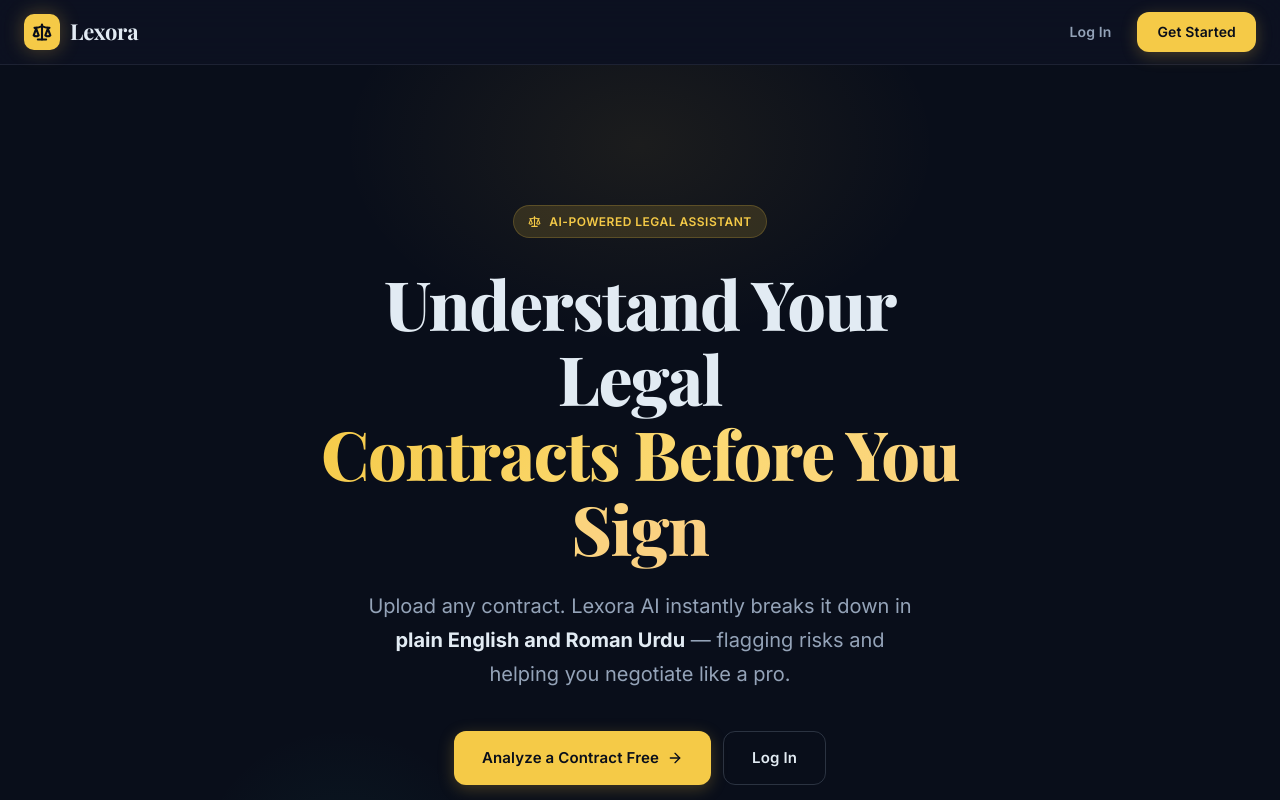
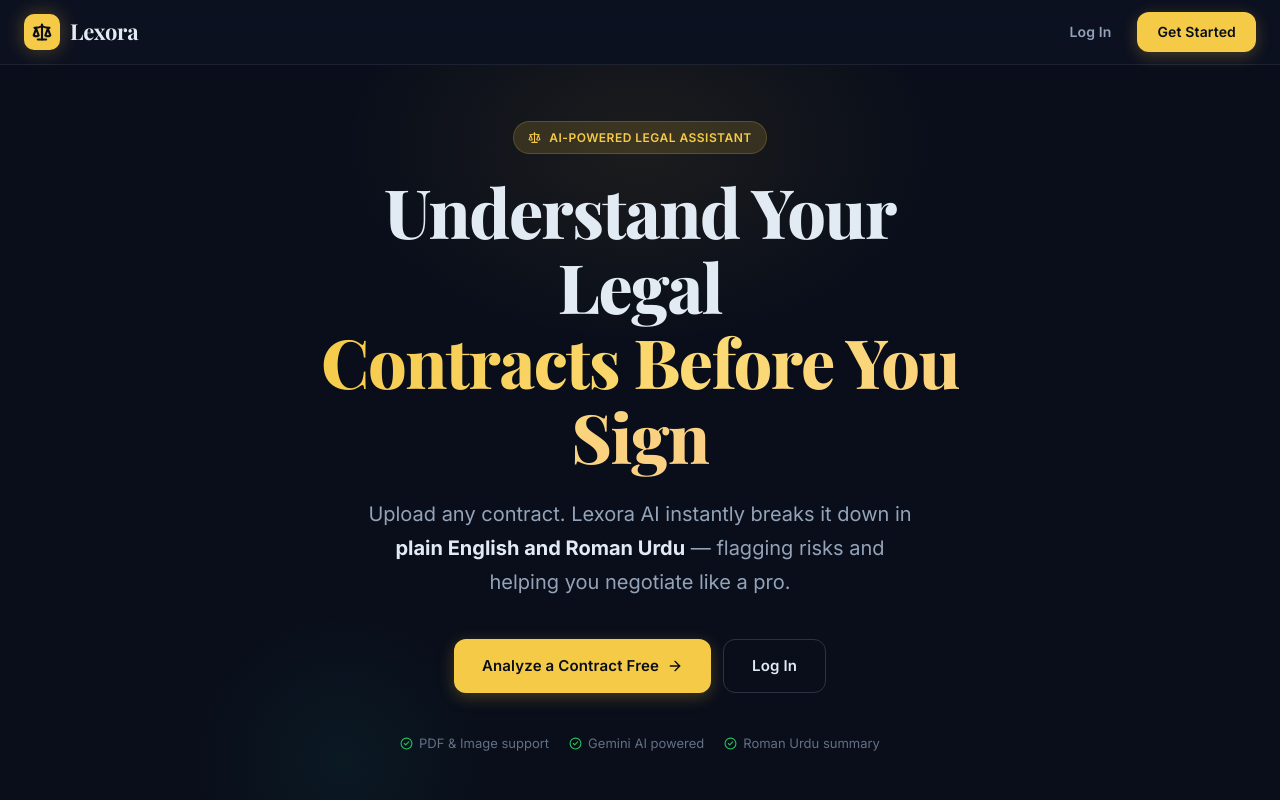
Before and after one commit to Muhammad-Shahbaz1/Lexora, a Next.js app in the folder frontend/: page / in a window 1280 px wide. Shown: the top 800 px of the page. Built offline with nearby package versions, Linux system fonts and the light colour scheme; no server answers; a web font is replaced by a local one.

Commit message:
style: reduce top hero padding for a sleek compact header

```diff
--- a/frontend/app/page.tsx
+++ b/frontend/app/page.tsx
@@ -63,7 +63,7 @@
       <section style={{
         position: 'relative',
         overflow: 'hidden',
-        padding: 'clamp(80px, 12vw, 140px) 24px clamp(60px, 8vw, 100px)',
+        padding: 'clamp(32px, 5vw, 56px) 24px clamp(48px, 6vw, 80px)',
         textAlign: 'center',
       }}>
         {/* Background glow blobs */}
@@ -89,7 +89,7 @@
             background: 'var(--color-gold-dim)',
             border: '1px solid rgba(245,197,65,0.2)',
             borderRadius: '99px',
-            marginBottom: '28px',
+            marginBottom: '20px',
           }}>
             <Scale size={13} color="var(--color-gold)" />
             <span style={{ fontSize: '12px', fontWeight: '600', color: 'var(--color-gold)', letterSpacing: '0.04em' }}>
```
